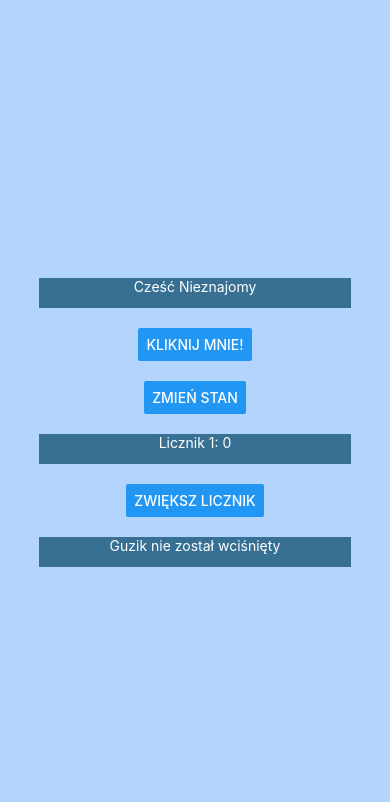
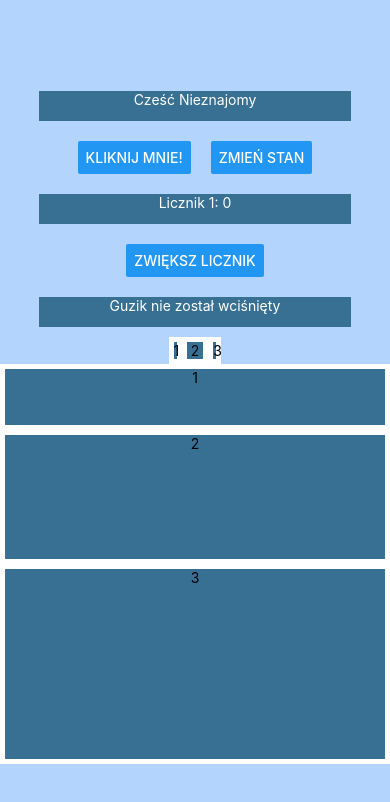
Before and after one commit to machinacyfrowa/reactProject, a React Native app: screen / in a window 390 px wide. Shown: the top 802 px of the page. Built offline with nearby package versions, Linux system fonts and the light colour scheme.

Commit message:
flexbox layout fun

```diff
--- a/App.js
+++ b/App.js
@@ -31,6 +31,7 @@ const App /*: () => Node */ = () => {
   return (
     <View style={styles.mainView}>
       <Text style={styles.text}>Cześć {name}</Text>
+      <View style={{ flexDirection: 'row' }}>
         <View style={styles.buttonView}>
           <Button
             style={styles.button}
@@ -45,6 +46,8 @@ const App /*: () => Node */ = () => {
             onPress={changeNameState}
           ></Button>
         </View>
+      </View>
+
       <Text style={styles.text}>{counter.name}: {counter.value}</Text>
       <View style={styles.buttonView}>
         <Button
@@ -56,6 +59,28 @@ const App /*: () => Node */ = () => {
       <Text style={styles.text}>
         {buttonClicked ? "Guzik został wcisnięty" : "Guzik nie został wciśnięty"}
       </Text>
+      <View style={styles.flexDemoContainer}>
+        <View style={{ flex: 1 }}>
+          <Text style={styles.flexDemoColumn}>1</Text>
+        </View>
+        <View style={{ flex: 2 }}>
+          <Text style={styles.flexDemoColumn}>2</Text>
+        </View>
+        <View style={{ flex: 1 }}>
+          <Text style={styles.flexDemoColumn}>3</Text>
+        </View>
+      </View>
+      <View style={styles.flexDemoContainer2}>
+        <View style={{ flex: 1 }}>
+          <Text style={styles.flexDemoRow}>1</Text>
+        </View>
+        <View style={{ flex: 2 }}>
+          <Text style={styles.flexDemoRow}>2</Text>
+        </View>
+        <View style={{ flex: 3 }}>
+          <Text style={styles.flexDemoRow}>3</Text>
+        </View>
+      </View>
     </View>
   );
 };
@@ -76,6 +101,29 @@ const styles = StyleSheet.create({
     textAlignVertical: 'center',
     margin: 10,
   },
+  flexDemoContainer: {
+    flexDirection: 'row',
+    backgroundColor: '#fff',
+  },
+  flexDemoContainer2: {
+    flexDirection: 'column',
+    backgroundColor: '#fff',
+    width: '100%',
+    height: 400,
+  },
+  flexDemoColumn: {
+    backgroundColor: '#387094',
+    textAlign: 'center',
+    textAlignVertical: 'center',
+    margin: 5,
+  },
+  flexDemoRow: {
+    backgroundColor: '#387094',
+    textAlign: 'center',
+    textAlignVertical: 'center',
+    flex: 1,
+    margin: 5,
+  },
   buttonView: {
     margin: 10,
   },
```
Lines whose indentation alone changed are shown as unchanged.
